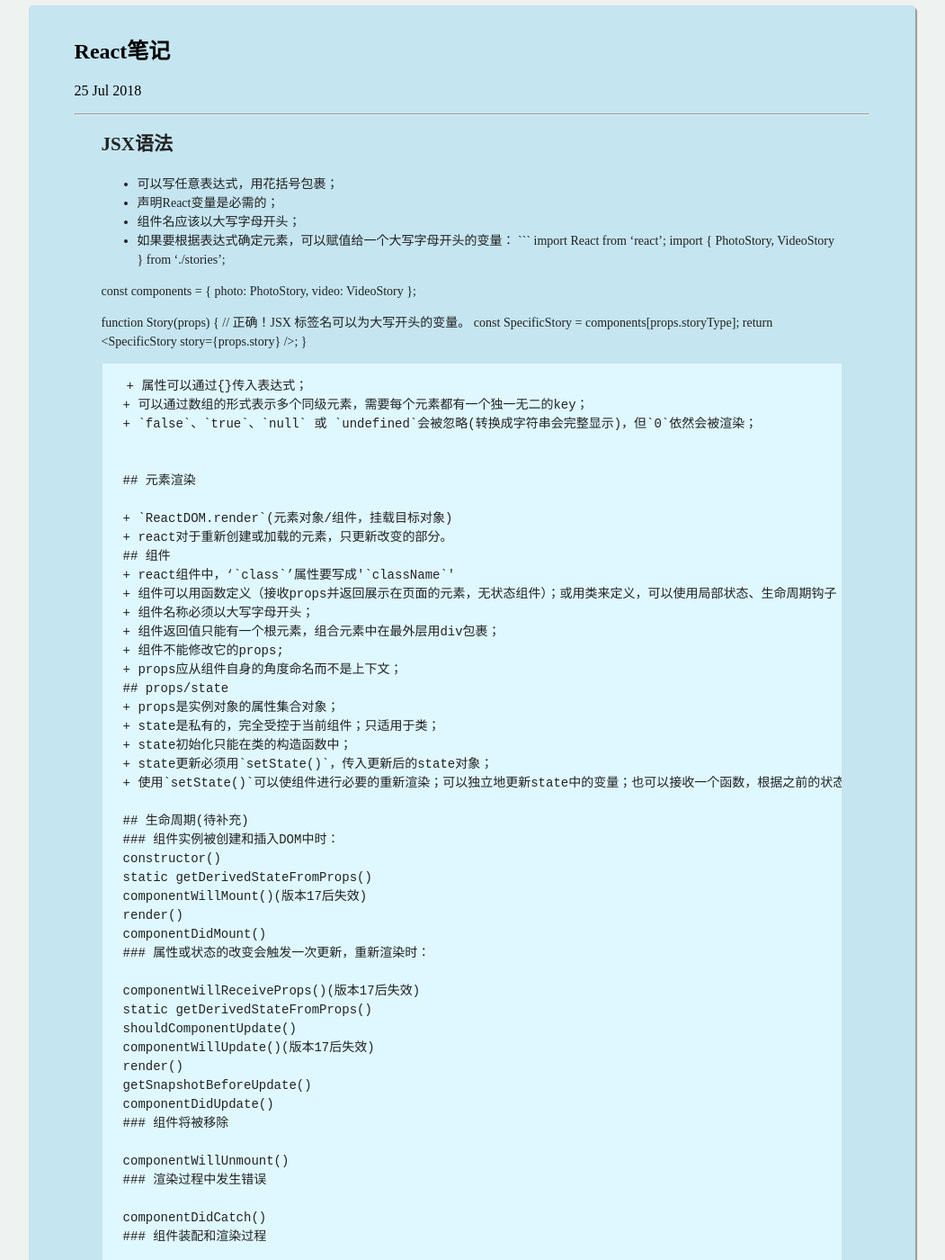
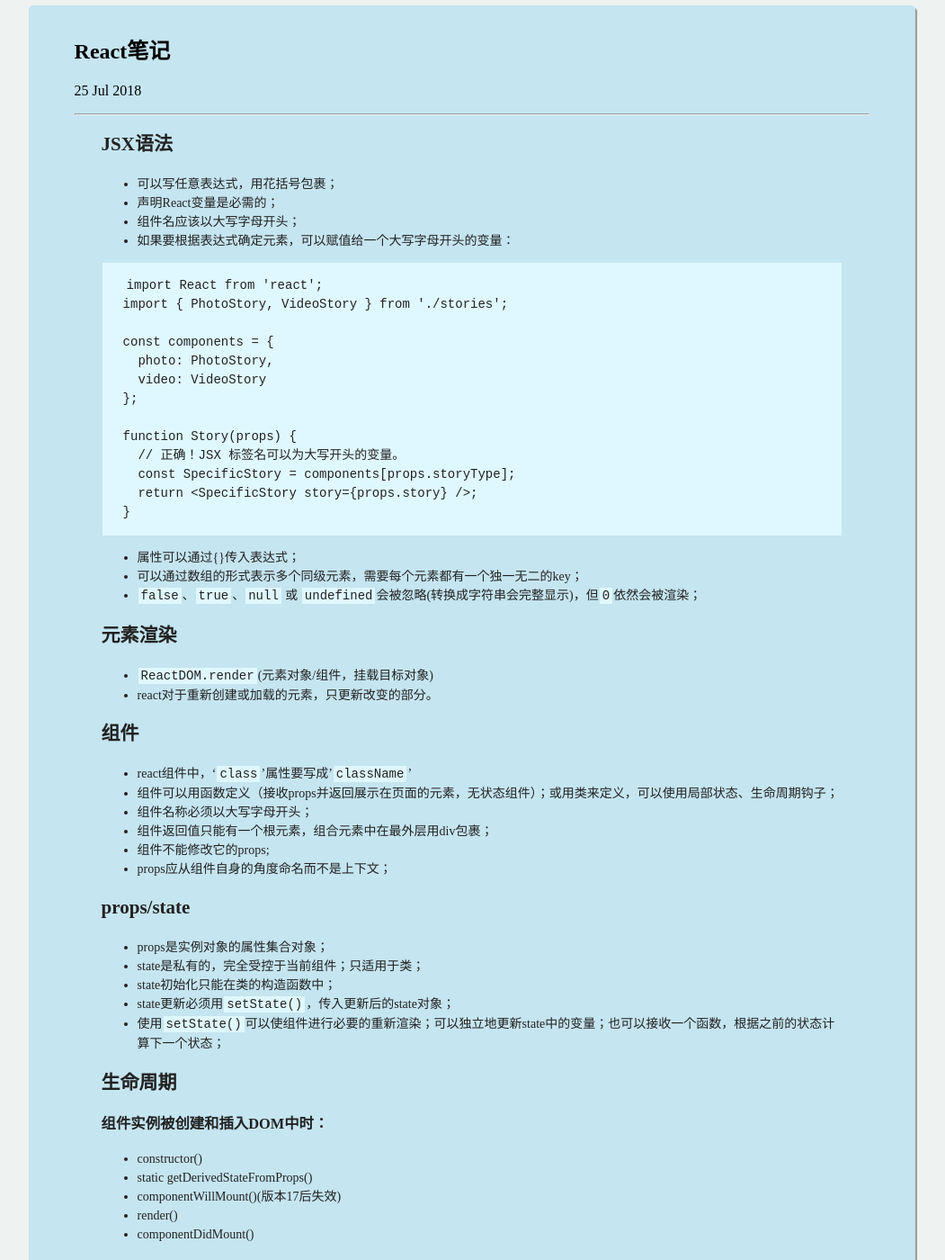
Before and after one commit to AnneBai/AnneBai.github.io, a Jekyll site: the page built from _posts/2018-07-25-About-React.md, in a window 1280 px wide and 1400 px high, scrolled down 254 px. Shown: the whole window at 90% size, without its empty margins (115-1166 px from the left). Built offline with Jekyll 4.4.1, drawn with Linux system fonts in a browser that asks for light colours; some of the changed text lies outside the part shown.

Commit message:
fix the style

````diff
--- a/_posts/2018-07-25-About-React.md
+++ b/_posts/2018-07-25-About-React.md
@@ -2,11 +2,14 @@
 layout: post
 title: React笔记
 ---
+
 ## JSX语法
+
 + 可以写任意表达式，用花括号包裹；
 + 声明React变量是必需的；
 + 组件名应该以大写字母开头；
 + 如果要根据表达式确定元素，可以赋值给一个大写字母开头的变量：
+
 ```
 import React from 'react';
 import { PhotoStory, VideoStory } from './stories';
@@ -22,6 +25,7 @@ function Story(props) {
   return <SpecificStory story={props.story} />;
 }
 ```
+
 + 属性可以通过{}传入表达式；
 + 可以通过数组的形式表示多个同级元素，需要每个元素都有一个独一无二的key；
 + `false`、`true`、`null` 或 `undefined`会被忽略(转换成字符串会完整显示)，但`0`依然会被渲染；
@@ -31,42 +35,52 @@ function Story(props) {
 
 + `ReactDOM.render`(元素对象/组件，挂载目标对象)
 + react对于重新创建或加载的元素，只更新改变的部分。
+
 ## 组件
+
 + react组件中，‘`class`’属性要写成'`className`'
 + 组件可以用函数定义（接收props并返回展示在页面的元素，无状态组件）；或用类来定义，可以使用局部状态、生命周期钩子；
 + 组件名称必须以大写字母开头；
 + 组件返回值只能有一个根元素，组合元素中在最外层用div包裹；
 + 组件不能修改它的props;
 + props应从组件自身的角度命名而不是上下文；
+
 ## props/state
+
 + props是实例对象的属性集合对象；
 + state是私有的，完全受控于当前组件；只适用于类；
 + state初始化只能在类的构造函数中；
 + state更新必须用`setState()`，传入更新后的state对象；
 + 使用`setState()`可以使组件进行必要的重新渲染；可以独立地更新state中的变量；也可以接收一个函数，根据之前的状态计算下一个状态；
 
-## 生命周期(待补充)
+## 生命周期
+
 ### 组件实例被创建和插入DOM中时：
-constructor()
-static getDerivedStateFromProps()
-componentWillMount()(版本17后失效)
-render()
-componentDidMount()
+
++ constructor()
++ static getDerivedStateFromProps()
++ componentWillMount()(版本17后失效)
++ render()
++ componentDidMount()
+
 ### 属性或状态的改变会触发一次更新，重新渲染时：
 
-componentWillReceiveProps()(版本17后失效)
-static getDerivedStateFromProps()
-shouldComponentUpdate()
-componentWillUpdate()(版本17后失效)
-render()
-getSnapshotBeforeUpdate()
-componentDidUpdate()
++ componentWillReceiveProps()(版本17后失效)
++ static getDerivedStateFromProps()
++ shouldComponentUpdate()
++ componentWillUpdate()(版本17后失效)
++ render()
++ getSnapshotBeforeUpdate()
++ componentDidUpdate()
+
 ### 组件将被移除
 
-componentWillUnmount()
++ componentWillUnmount()
+
 ### 渲染过程中发生错误
 
-componentDidCatch()
++ componentDidCatch()
+
 ### 组件装配和渲染过程
 
 + `render()`函数应为纯函数，不直接与浏览器交互，不直接改变组件状态；与浏览器交互的方法放在其他生命周期内；
@@ -83,20 +97,27 @@ componentDidCatch()
 + `componentWillUnmount()` 在组件被卸载和销毁前调用，可以执行必要的清理工作，如解除定时任务、网络请求、事件绑定等。
 
 ## 事件处理
+
 + 事件绑定属性的命名用小驼峰方法；JSX中，如`onClick={handler}`,传入函数；
 + ES6 class语法不会自动绑定this，推荐使用构造函数中绑定或属性初始化器语法，将this对象绑定；
 + 向事件处理程序传递参数，事件对象event要排在其他参数的最后；
+
 ```
 <button onClick={(e) => this.deleteRow(id, e)}>Delete Row</button>
 <button onClick={this.deleteRow.bind(this, id)}>Delete Row</button>
 ```
+
 ## 条件渲染
+
 + 传统：if判断语句
 + jsx: &&短路操作符；可以根据条件判断显示或隐藏；
+
 ```
 return (<p>{false && "Please Login"}</p>）p标签中无内容；
 ```
+
 + 三目操作符；可以根据条件转换显示内容；
+
 ```
 return (
     <div>
@@ -105,13 +126,16 @@ return (
     </div>
   )
 ```
+
 设置`render`方法返回为`null`也可以隐藏组件，不影响生命周期函数的回调。
 
 ## 列表，keys
+
 + 列表的每一项都应该有一个独一无二的key；
 + key只和兄弟节点之间对比；需唯一；
 + key需要在数组的上下文中定义，不要在单项组件的内部定义；
 + key不会在props中传递
+
 ```
 function ListItem(props) {
   return <li>{props.value}</li>
@@ -123,12 +147,15 @@ function NumberList(props) {
     <ul>{list}</ul>
   )
 };
+
 ```
 ## 表单
+
 + 一般使用受控组件；
 + 如果让表单数据由DOM处理，替代方案为使用非受控组件；
 + `<input type="text">`, `<textarea>`, `<select>`通过传入一个`value`属性来实现对组件的控制；
 + 通过设置不同的name，区分目标对象；
+
 ```
   handleInputChange(e) {
     const target = e.target;
@@ -140,11 +167,14 @@ function NumberList(props) {
     });
   }
 ```
+
 ## 状态提升
+
 + 几个组件需要共享的状态，提升到它们最近的父组件中进行管理；
 + 在父组件中定义state和更新state的方法，作为props传入子组件中；子组件发生改变则触发父组件传入的事件处理函数，传入更新值，更新父组件的state；
 
 ## 组合，继承
+
 + 使用组合而非继承来复用组件之间的代码；
 + `props.children`将标签内任何内容通过props传入组件；
 + 也可以通过自定义属性传递组件；
````
